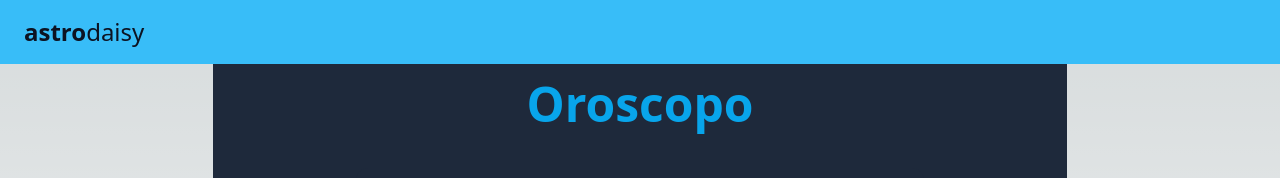
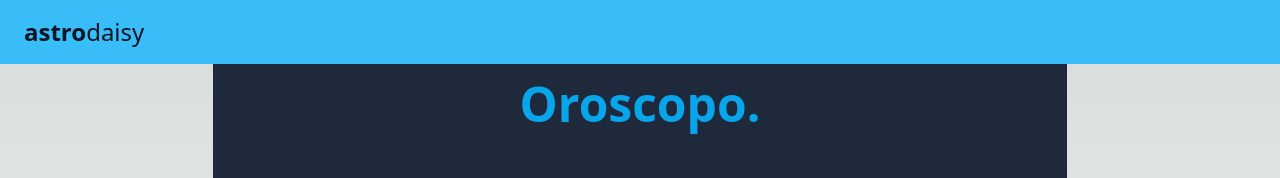
Before and after one commit to iota-unum/astrodaisy, a Next.js app: page / in a window 1280 px wide. Shown: the top 178 px of the page. Built offline with nearby package versions, Linux system fonts and the light colour scheme.

Commit message:
fake commit

```diff
--- a/src/pages/index.js
+++ b/src/pages/index.js
@@ -24,7 +24,7 @@ export  default  function Home() {
 
         <main className="bg-neutral w-full h-full md:w-2/3 lg:md:1/3 mx-auto flex flex-col items-center">
 
-          <h1 className="text-5xl font-bold text-primary-focus mt-4">Oroscopo </h1>
+          <h1 className="text-5xl font-bold text-primary-focus mt-4">Oroscopo. </h1>
          <ListOfSigns />
           <p className="text-xs p-6 text-base-focus">clicca sul tuo segno</p>
         </main>
```
